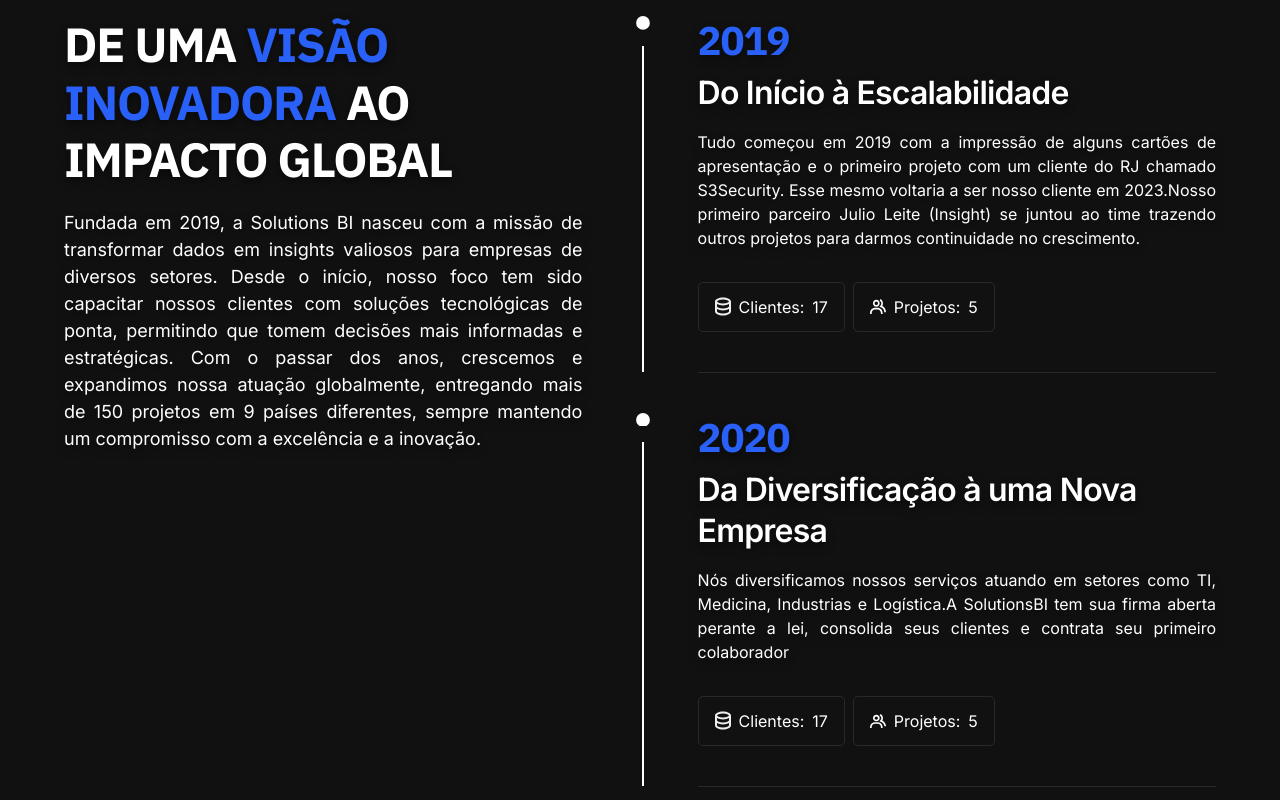
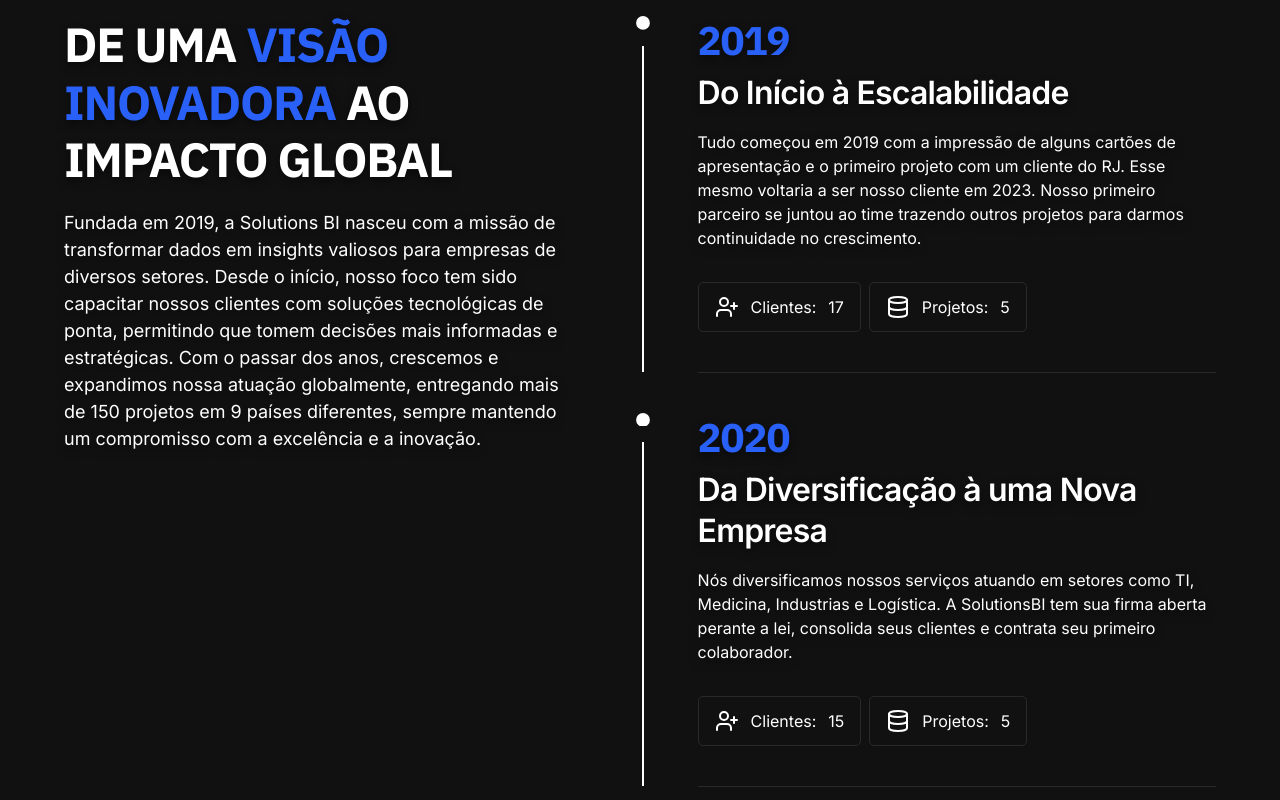
Before and after one commit to solutionsbi/SolutionsWebSite, a React (Vite) app: page /sobre in a window 1280 px wide. Shown: the part 800-1600 px from the top of the page. Built offline with nearby package versions, Linux system fonts and the light colour scheme.

Commit message:
fix: correção de texto no componente timeline da página sobre

```diff
--- a/src/Pages/Sections/Timeline.tsx
+++ b/src/Pages/Sections/Timeline.tsx
@@ -1,21 +1,20 @@
-type badge = {
-    icon: string
-    stat: string
-    value: string
-}
+import { UserPlus } from 'lucide-react'
+import { Database } from 'lucide-react'
 
 type TimeLineCardProps = {
     date: string
     title: string
     description: string
-    badges: badge[]
+    clients: number
+    projects: number
 }
 
 export const TimeLineCard: React.FC<TimeLineCardProps> = ({
     date,
     title,
     description,
-    badges,
+    clients,
+    projects,
 }) => {
     return (
         <div className="relative flex flex-col border-b border-white/10 pb-10">
@@ -36,28 +35,18 @@
             <h4 className="mb-4 font-inter text-4xl font-semibold normal-case">
                 {title}
             </h4>
-            <p className="mb-8 drop-shadow-custom md:text-justify">
-                {description}
-            </p>
+            <p className="mb-8 drop-shadow-custom">{description}</p>
             <div className="flex gap-2">
-                {badges.map((badge, index) => (
-                    <div
-                        key={index}
-                        className="shadow-medium relative flex items-center gap-2 rounded-[5px] border border-white/10 px-4 py-3"
-                    >
-                        <img
-                            className="h-auto w-4"
-                            src={badge.icon}
-                            alt={'stat icon'}
-                        />
-                        <span className="text-sm lg:text-base">
-                            {badge.stat}:
-                        </span>
-                        <span className="text-sm lg:text-base">
-                            {badge.value}
-                        </span>
-                    </div>
-                ))}
+                <div className="shadow-medium relative flex w-max items-center gap-3 rounded-[5px] border border-white/10 px-4 py-3">
+                    <UserPlus className="h-auto w-6" />
+                    <span className="text-sm lg:text-base">Clientes:</span>
+                    <span className="text-sm lg:text-base">{clients}</span>
+                </div>
+                <div className="shadow-medium relative flex w-max items-center gap-3 rounded-[5px] border border-white/10 px-4 py-3">
+                    <Database className="h-auto w-6" />
+                    <span className="text-sm lg:text-base">Projetos:</span>
+                    <span className="text-sm lg:text-base">{projects}</span>
+                </div>
             </div>
         </div>
     )
@@ -68,109 +57,49 @@
         date: '2019',
         title: 'Do Início à Escalabilidade',
         description:
-            'Tudo começou em 2019 com a impressão de alguns cartões de apresentação e o primeiro projeto com um cliente do RJ chamado S3Security. Esse mesmo voltaria a ser nosso cliente em 2023​.Nosso primeiro parceiro Julio Leite (Insight) se juntou ao time trazendo outros projetos para darmos continuidade no crescimento​.',
-        badges: [
-            {
-                icon: '/src/assets/svg/database-icon.svg',
-                stat: 'Clientes',
-                value: '17',
-            },
-            {
-                icon: '/src/assets/svg/person-icon.svg',
-                stat: 'Projetos',
-                value: '5',
-            },
-        ],
+            'Tudo começou em 2019 com a impressão de alguns cartões de apresentação e o primeiro projeto com um cliente do RJ. Esse mesmo voltaria a ser nosso cliente em 2023. Nosso primeiro parceiro se juntou ao time trazendo outros projetos para darmos continuidade no crescimento.',
+        clients: 17,
+        projects: 5,
     },
     {
         date: '2020',
         title: 'Da Diversificação à uma Nova Empresa',
         description:
-            'Nós diversificamos nossos serviços atuando em setores como TI, Medicina, Industrias e Logística​.A SolutionsBI tem sua firma aberta perante a lei, consolida seus clientes e contrata seu primeiro colaborador​',
-        badges: [
-            {
-                icon: '/src/assets/svg/database-icon.svg',
-                stat: 'Clientes',
-                value: '17',
-            },
-            {
-                icon: '/src/assets/svg/person-icon.svg',
-                stat: 'Projetos',
-                value: '5',
-            },
-        ],
+            'Nós diversificamos nossos serviços atuando em setores como TI, Medicina, Industrias e Logística. A SolutionsBI tem sua firma aberta perante a lei, consolida seus clientes e contrata seu primeiro colaborador.',
+        clients: 15,
+        projects: 5,
     },
     {
         date: '2021',
         title: 'Globalização',
         description:
-            'Estamos agora presentes em projetos em 4 continentes diferentes aumentando nosso time e parcerias .​',
-        badges: [
-            {
-                icon: '/src/assets/svg/database-icon.svg',
-                stat: 'Clientes',
-                value: '28',
-            },
-            {
-                icon: '/src/assets/svg/person-icon.svg',
-                stat: 'Projetos',
-                value: '8',
-            },
-        ],
+            'Estamos agora presentes em projetos em 4 continentes diferentes aumentando nosso time e parcerias.',
+        clients: 28,
+        projects: 8,
     },
     {
         date: '2022',
         title: 'Crescimento',
         description:
-            'A SolutionsBI está agora presente em grandes projetos Nacionais e Internacionais. Temos um time consolidado e engajado . Nesse ponto ja atuamos em projetos no Brasil, Inglaterra, Alemanha, Portugal, USA, Uruguai e Barbados​.​',
-        badges: [
-            {
-                icon: '/src/assets/svg/database-icon.svg',
-                stat: 'Clientes',
-                value: '50',
-            },
-            {
-                icon: '/src/assets/svg/person-icon.svg',
-                stat: 'Projetos',
-                value: '12',
-            },
-        ],
+            'A SolutionsBI está agora presente em grandes projetos Nacionais e Internacionais. Temos um time consolidado e engajado. Nesse ponto já atuamos em projetos no Brasil, Inglaterra, Alemanha, Portugal, USA, Uruguai e Barbados.',
+        clients: 50,
+        projects: 12,
     },
     {
         date: '2023',
         title: 'Amadurecimento',
         description:
-            'Nessa fase criamos processos internos para gestão financeira, contratação, pessoas, crescimento profissional e marketing. Participamos ativamente de projetos da cidade e fechamos uma parceria internacional exclusiva​.​',
-        badges: [
-            {
-                icon: '/src/assets/svg/database-icon.svg',
-                stat: 'Clientes',
-                value: '64',
-            },
-            {
-                icon: '/src/assets/svg/person-icon.svg',
-                stat: 'Projetos',
-                value: '12',
-            },
-        ],
+            'Nessa fase criamos processos internos para gestão financeira, contratação, pessoas, crescimento profissional e marketing. Participamos ativamente de projetos da cidade e fechamos uma parceria internacional exclusiva.',
+        clients: 64,
+        projects: 12,
     },
     {
         date: '2024',
         title: 'Tração',
         description:
-            'Buscando um crescimento exponencial, diversificamos nossos serviços, criamos nossos produtos e investimos em recursos para aumentar ainda mais a qualidade de nosso atendimento perante nossos cliente​',
-        badges: [
-            {
-                icon: '/src/assets/svg/database-icon.svg',
-                stat: 'Clientes',
-                value: '150',
-            },
-            {
-                icon: '/src/assets/svg/person-icon.svg',
-                stat: 'Projetos',
-                value: '12',
-            },
-        ],
+            'Buscando um crescimento exponencial, diversificamos nossos serviços, criamos nossos produtos e investimos em recursos para aumentar ainda mais a qualidade de nosso atendimento perante nossos clientes.',
+        clients: 150,
+        projects: 12,
     },
 ]
 
@@ -187,7 +116,7 @@
                             </span>{' '}
                             ao <br /> Impacto Global
                         </h2>
-                        <p className="leading-normal drop-shadow-custom md:text-justify xl:text-md">
+                        <p className="leading-normal drop-shadow-custom xl:text-md">
                             Fundada em 2019, a Solutions BI nasceu com a missão
                             de transformar dados em insights valiosos para
                             empresas de diversos setores. Desde o início, nosso
@@ -207,7 +136,8 @@
                                 date={timeLine.date}
                                 title={timeLine.title}
                                 description={timeLine.description}
-                                badges={timeLine.badges}
+                                clients={timeLine.clients}
+                                projects={timeLine.projects}
                             />
                         ))}
                     </div>
```
